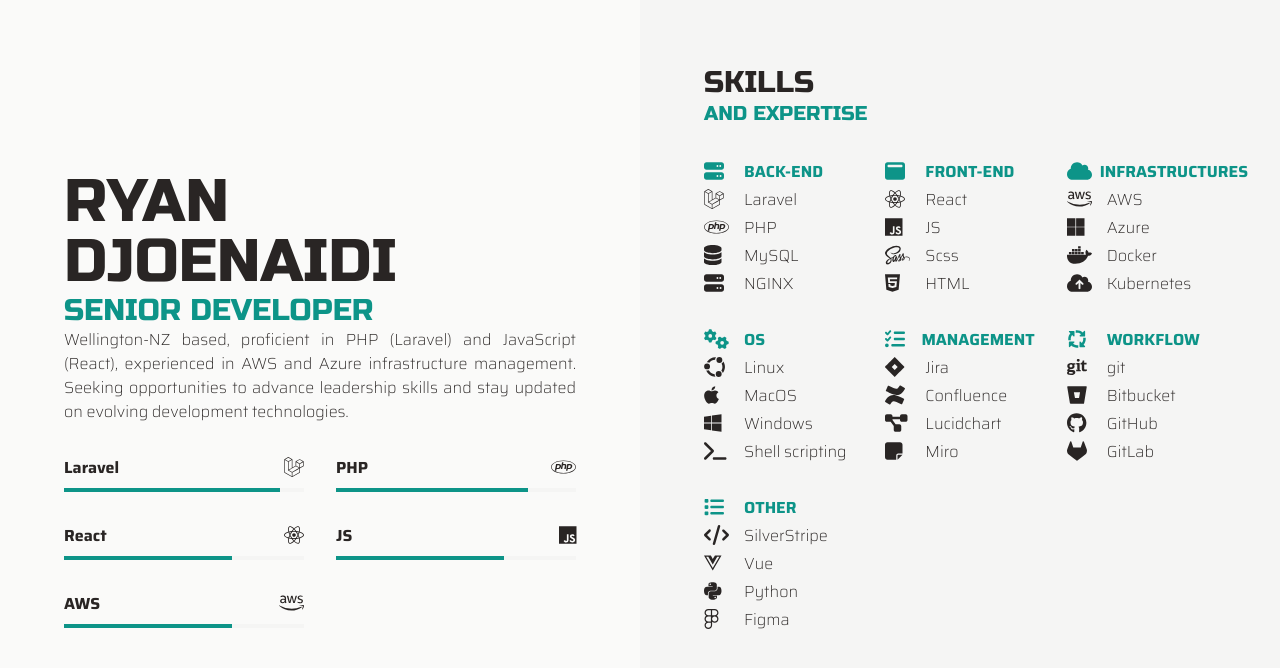
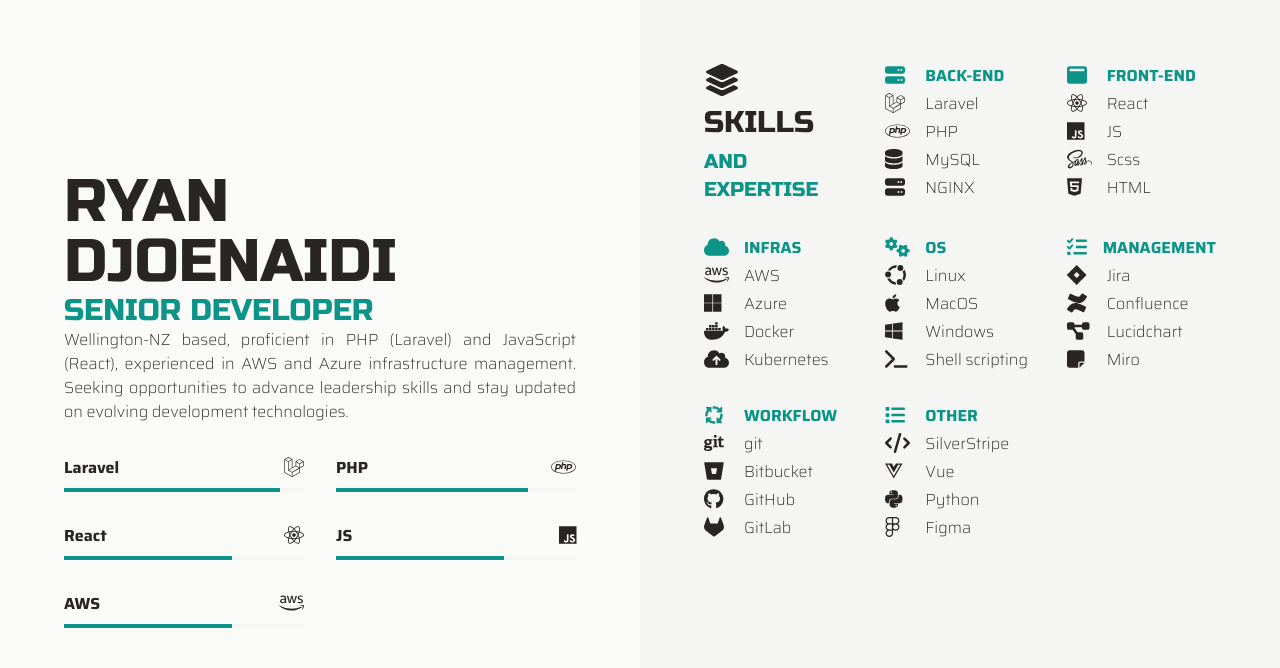
Before and after one commit to scaventum/ryandj, a Next.js app: page / in a window 1280 px wide. Shown: the top 668 px of the page. Built offline with nearby package versions, Linux system fonts and the light colour scheme.

Commit message:
Categorised items component update

```diff
--- a/app/[sections]/categorisedItems.tsx
+++ b/app/[sections]/categorisedItems.tsx
@@ -8,6 +8,7 @@ const russoOne = Russo_One({ subsets: ["latin"], weight: "400" });
 
 // proptypes
 export type CategorisedItemsProps = {
+  icon?: IconProps;
   titling?: {
     title?: string;
     subtitle?: string;
@@ -25,7 +26,7 @@ export type CategorisedItemsProps = {
 };
 
 // component
-const CategorisedItems = ({ titling, items }: CategorisedItemsProps) => {
+const CategorisedItems = ({ icon, titling, items }: CategorisedItemsProps) => {
   return (
     <section
       className={[
@@ -37,20 +38,6 @@ const CategorisedItems = ({ titling, items }: CategorisedItemsProps) => {
         "md:gap-8",
       ].join(" ")}
     >
-      <div>
-        {titling?.title && (
-          <h3 className={[russoOne.className, "text-3xl"].join(" ")}>
-            {titling.title.toUpperCase()}
-          </h3>
-        )}
-        {titling?.subtitle && (
-          <h4
-            className={[russoOne.className, "text-xl", "text-accent"].join(" ")}
-          >
-            {titling.subtitle.toUpperCase()}
-          </h4>
-        )}
-      </div>
       <div
         className={[
           "grid",
@@ -62,6 +49,23 @@ const CategorisedItems = ({ titling, items }: CategorisedItemsProps) => {
           "sm:gap-8",
         ].join(" ")}
       >
+        <div className={["flex", "flex-col", "gap-2", "items-start"].join(" ")}>
+          {icon && <Icon {...icon} size="2xl" />}
+          {titling?.title && (
+            <h3 className={[russoOne.className, "text-3xl"].join(" ")}>
+              {titling.title.toUpperCase()}
+            </h3>
+          )}
+          {titling?.subtitle && (
+            <h4
+              className={[russoOne.className, "text-xl", "text-accent"].join(
+                " "
+              )}
+            >
+              {titling.subtitle.toUpperCase()}
+            </h4>
+          )}
+        </div>
         {items?.map(({ icon, label, items }, index) => (
           <div key={index} className={["flex", "flex-col", "gap-1"].join(" ")}>
             <div
@@ -75,7 +79,7 @@ const CategorisedItems = ({ titling, items }: CategorisedItemsProps) => {
               ].join(" ")}
             >
               <div className={["w-8"].join(" ")}>
-                <Icon {...icon!} size="lg" />
+                {icon && <Icon {...icon} size="lg" />}
               </div>
               <h4 className={[].join(" ")}>{label?.toUpperCase()}</h4>
             </div>
@@ -86,14 +90,12 @@ const CategorisedItems = ({ titling, items }: CategorisedItemsProps) => {
               {items?.map(({ icon, label }, index) => {
                 return (
                   <div key={index} className={["flex", "flex-col"].join(" ")}>
-                    {icon && (
-                      <div className={["flex", "gap-2"].join(" ")}>
-                        <div className={["w-8"].join(" ")}>
-                          <Icon {...icon} size="lg" />
-                        </div>
-                        <span className={[].join(" ")}>{label}</span>
+                    <div className={["flex", "gap-2"].join(" ")}>
+                      <div className={["w-8"].join(" ")}>
+                        {icon && <Icon {...icon} size="lg" />}
                       </div>
-                    )}
+                      <span className={[].join(" ")}>{label}</span>
+                    </div>
                   </div>
                 );
               })}
--- a/app/[sections]/hero.tsx
+++ b/app/[sections]/hero.tsx
@@ -85,18 +85,14 @@ const Hero = ({ hero }: HeroProps) => {
                 key={index}
                 className={["flex", "gap-2", "flex-col"].join(" ")}
               >
-                {icon && (
-                  <div
-                    className={["flex", "items-end", "justify-between"].join(
-                      " "
-                    )}
-                  >
-                    <span className={["font-bold"].join(" ")}>{label}</span>
-                    <div className={["text-right"].join(" ")}>
-                      <Icon {...icon} size="lg" />
-                    </div>
+                <div
+                  className={["flex", "items-end", "justify-between"].join(" ")}
+                >
+                  <span className={["font-bold"].join(" ")}>{label}</span>
+                  <div className={["text-right"].join(" ")}>
+                    {icon && <Icon {...icon} size="lg" />}
                   </div>
-                )}
+                </div>
                 {rating && (
                   <div
                     className={[
--- a/app/page.tsx
+++ b/app/page.tsx
@@ -26,6 +26,7 @@ export default function Home() {
             return (
               <CategorisedItems
                 key={index}
+                icon={section.icon}
                 titling={section.titling}
                 items={section.categorisedItems}
               />
--- a/data/index.tsx
+++ b/data/index.tsx
@@ -53,6 +53,9 @@ const data = {
     },
     {
       type: "categorised-items",
+      icon: {
+        name: "layer-group",
+      },
       titling: {
         title: "Skills",
         subtitle: "And expertise",
@@ -143,7 +146,7 @@ const data = {
             name: "cloud",
           },
           category: "infrastructure",
-          label: "Infrastructures",
+          label: "Infras",
           items: [
             {
               icon: {
```
